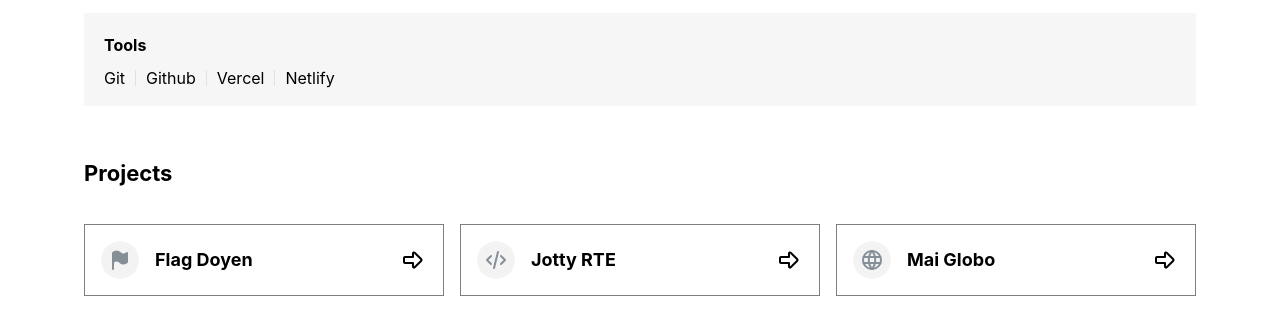
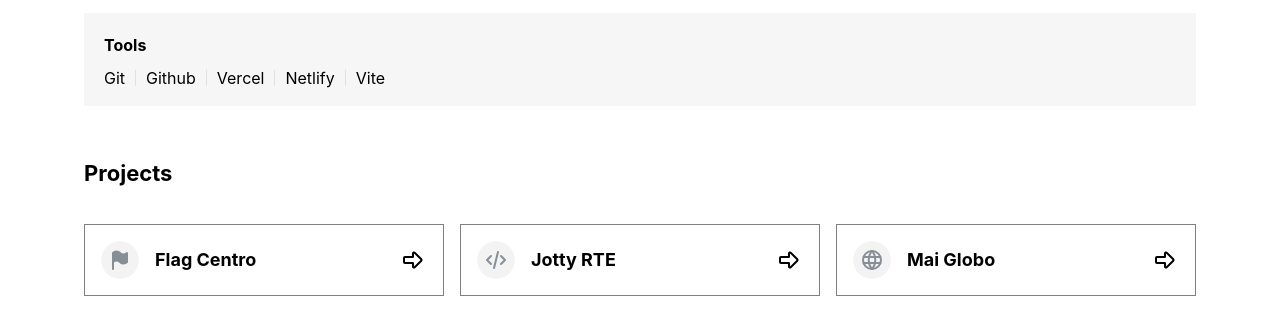
Before and after one commit to Jufrench/ju4, a Next.js app: page / in a window 1280 px wide. Shown: the part 1185-1508 px from the top of the page. Built offline with nearby package versions, Linux system fonts and the light colour scheme.

Commit message:
Update info & flag project

```diff
--- a/src/pages/index.tsx
+++ b/src/pages/index.tsx
@@ -247,7 +247,7 @@ const Skills = () => {
       </React.Fragment>
     ));
 
-  const tools = ['Git', 'Github', 'Vercel', 'Netlify']
+  const tools = ['Git', 'Github', 'Vercel', 'Netlify', 'Vite']
     .map((tool, index, arr) => (
       <React.Fragment key={index}>
         <Text style={{lineHeight: 1}} span>{tool}</Text>
@@ -362,8 +362,8 @@ const Projects = (props: {projectList: {}[]}) => {
 
 const projectList: {}[] = [
   {
-    title: 'Flag Doyen',
-    url: 'https://flagdoyen.vercel.app/',
+    title: 'Flag Centro',
+    url: 'https://flagcentro.vercel.app/',
     icon: <IconFlagFilled />,
     iconHoverColor: '#c91a25'
   },
```
